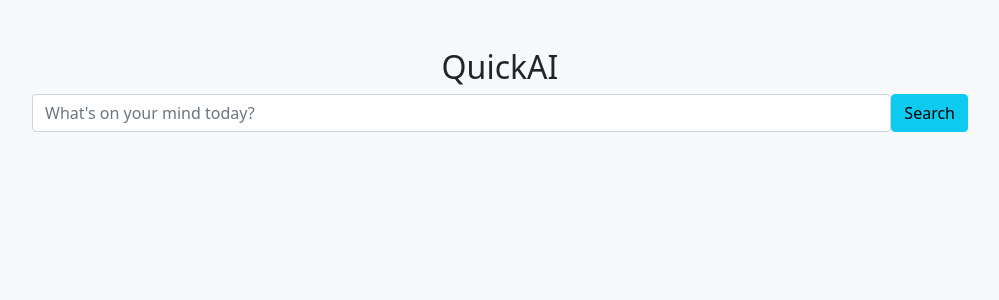
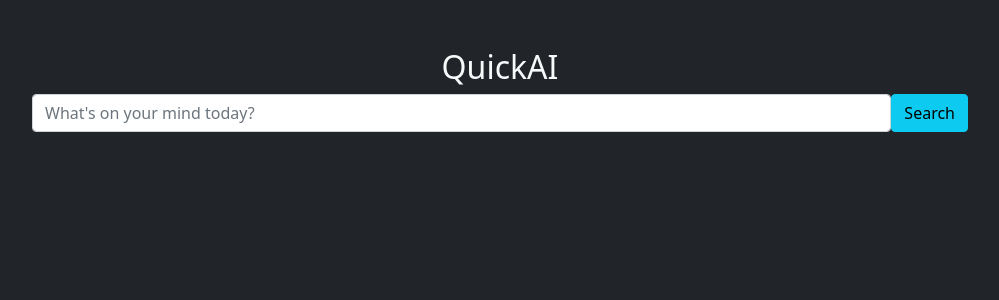
Before and after one commit to amrit2611/QuickAI, a React (Vite) app: page / in a window 1280 px wide. Shown: the top 300 px of the page, without its empty margins (140-1139 px from the left). Built offline with nearby package versions, Linux system fonts and the light colour scheme.

Commit message:
ui chagnes

```diff
--- a/src/App.jsx
+++ b/src/App.jsx
@@ -3,7 +3,7 @@ import AISearch from './components/aisearch'
 
 function App() {
   return (
-    <div className='bg-light text-dark vh-100'>
+    <div className='bg-dark text-light vh-100'>
       <AISearch />
     </div>
   )
```
